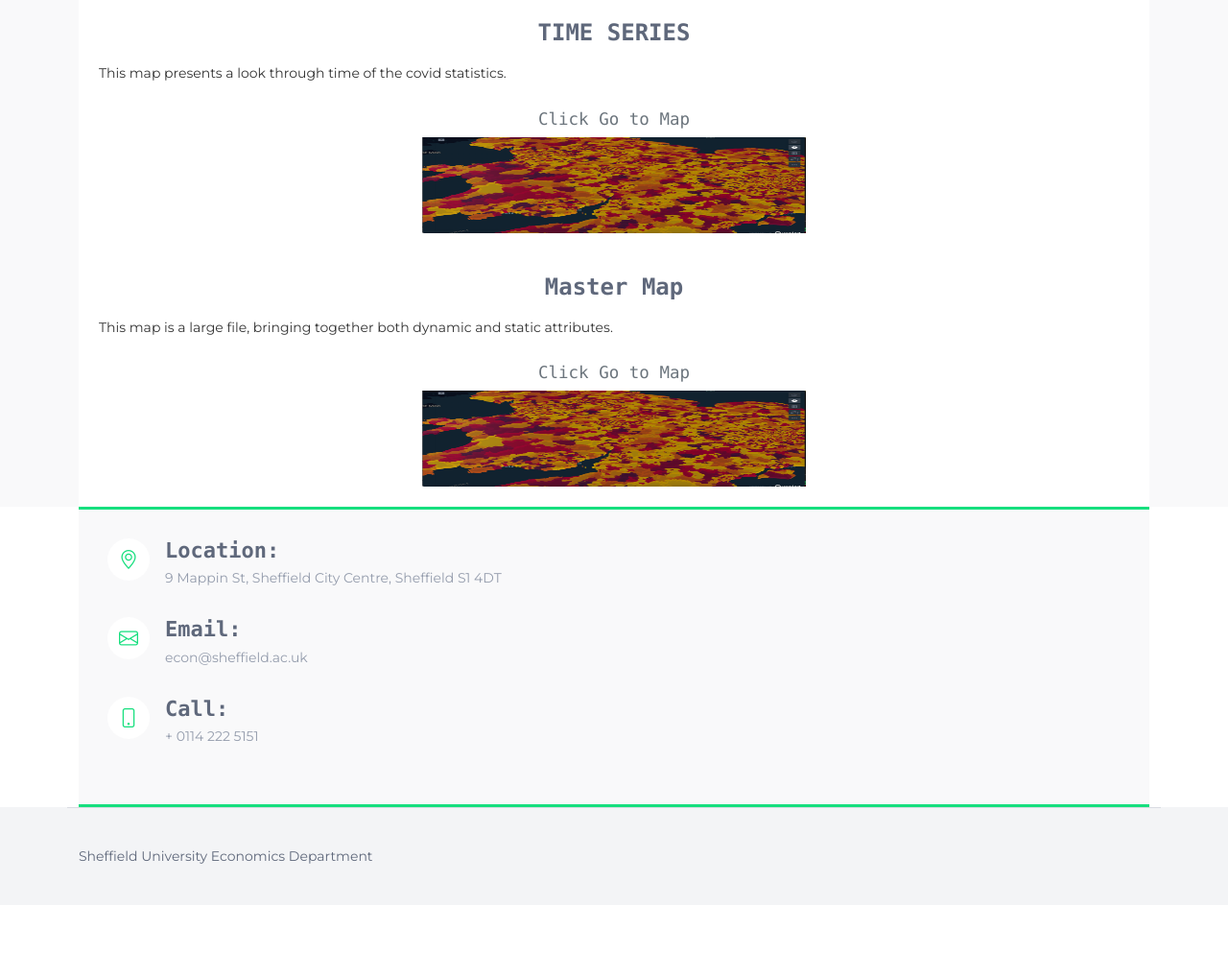
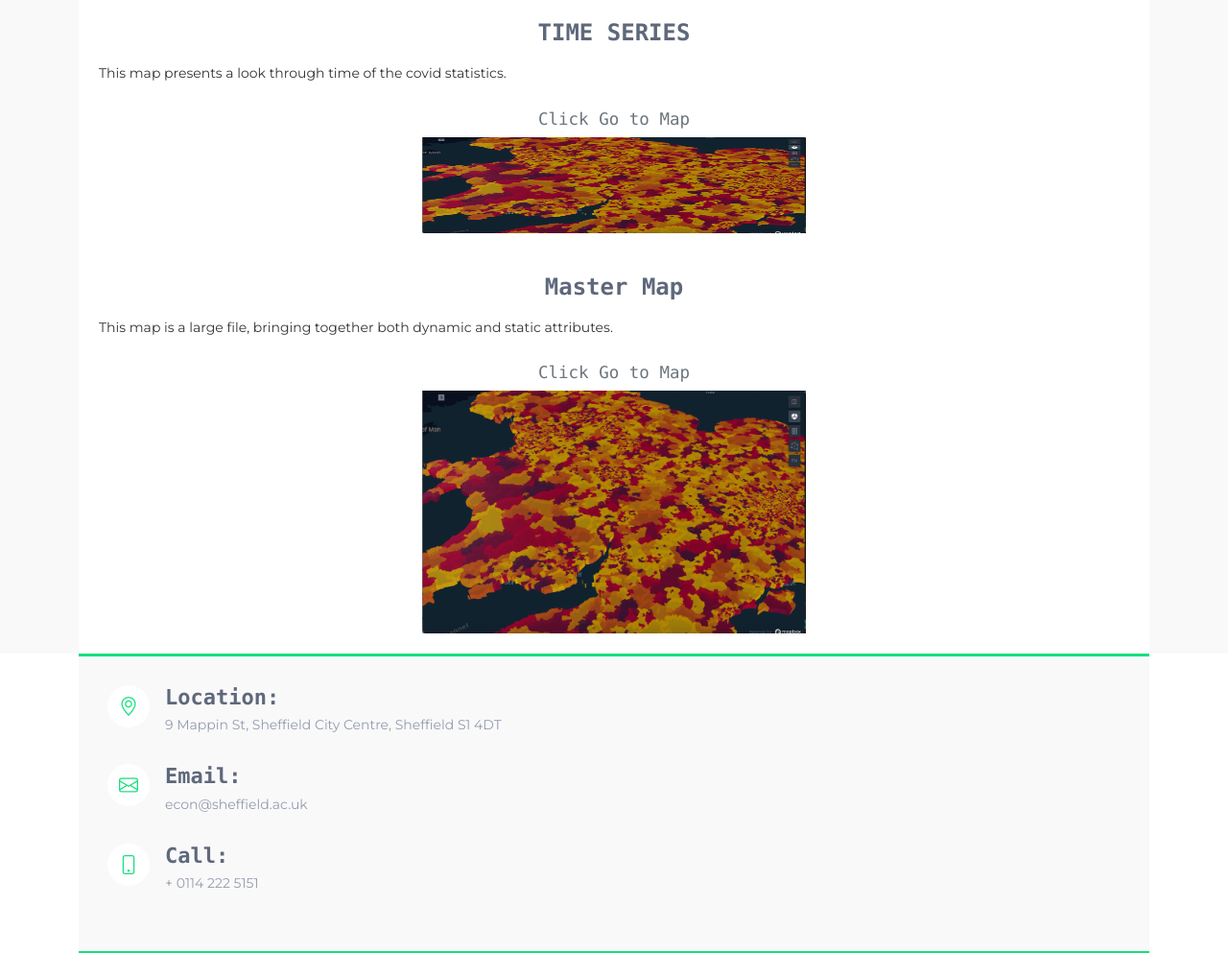
Before and after one commit to Quotennial/sheffield_mapping_frontend, a PHP site: page / in a window 1280 px wide. Shown: the part 1423-2416 px from the top of the page at 96% size. Before the commit the page ends 2323 px from the top, so only its background shows below. Run offline with PHP 8.4, Linux system fonts and the light colour scheme.

Commit message:
change button size

```diff
--- a/index.php
+++ b/index.php
@@ -183,7 +183,7 @@
                   <small class="text-muted">Click Go to Map</small>
                 </h3>
                 <!-- <p class="text-center text-secondary mt-0">Click Go to Map</p> -->
-                <a target=”_blank” href="Mastermap_Covid_Map.html"><img class="img-rounded" src="assets/img/buttontoclick.png" style="height:100px;width: 400px;"></a>
+                <a target=”_blank” href="Mastermap_Covid_Map.html"><img class="img-rounded" src="assets/img/buttontoclick.png" style="height:400;width: 400px;"></a>
               </div>
             </div>
           </div>
```
